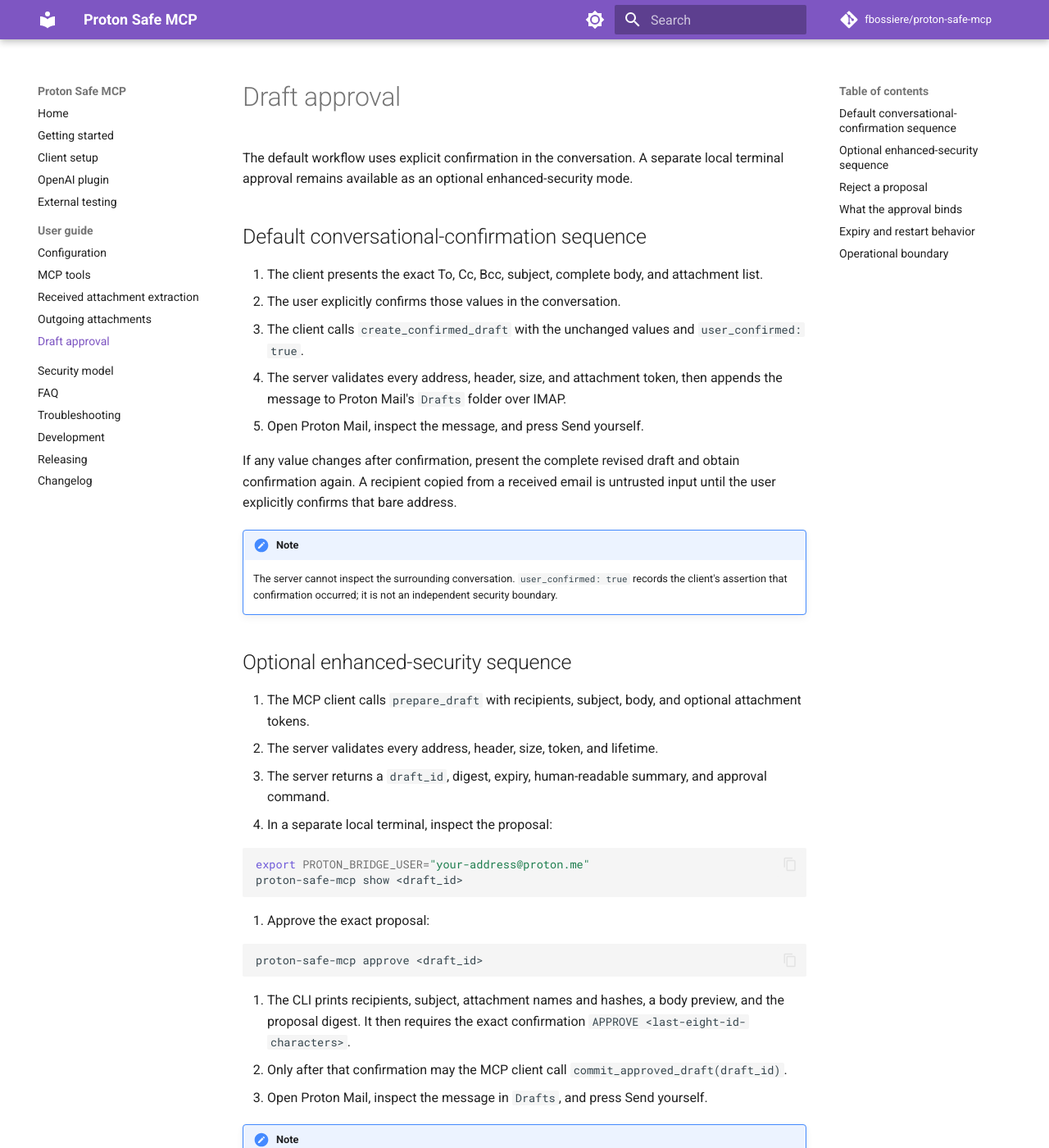
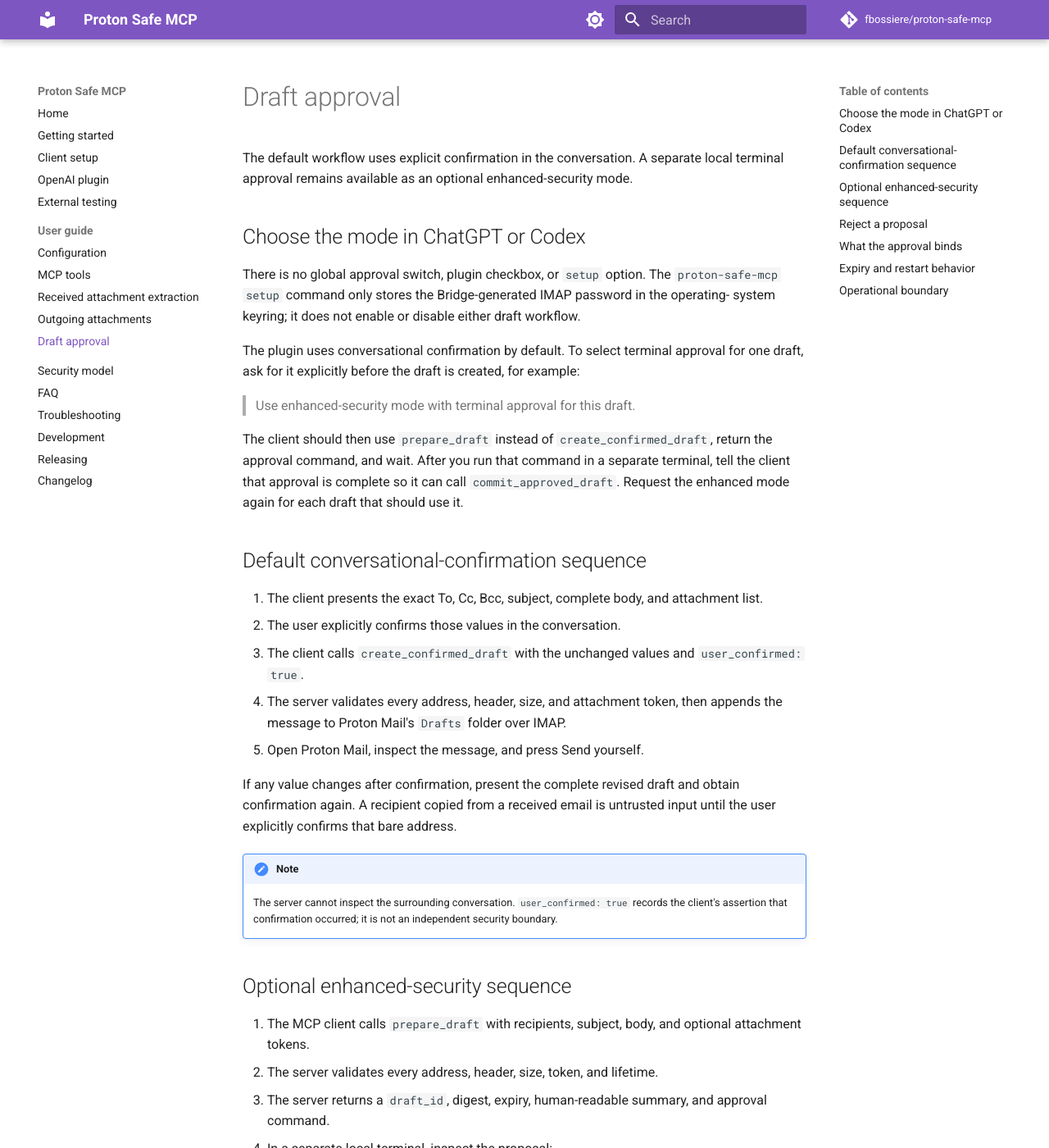
Before and after one commit to fbossiere/proton-safe-mcp, an MkDocs documentation site: the page built from docs/draft-approval.md, in a window 1280 px wide and 1400 px high. Shown: the whole window at 82% size. Built offline with MkDocs 1.6.1 and Material for MkDocs 9.7.7, drawn with Linux system fonts in a browser that asks for light colours; comment, search, counter and statistics services are not loaded; some of the changed text lies outside the part shown.

Commit message:
docs: clarify optional terminal approval (#33)
* docs: clarify optional terminal approval

* Potential fix for pull request finding

Co-authored-by: Copilot Autofix powered by AI <175728472+Copilot@users.noreply.github.com>

* Potential fix for pull request finding

Co-authored-by: Copilot Autofix powered by AI <175728472+Copilot@users.noreply.github.com>

---------

Co-authored-by: Copilot Autofix powered by AI <175728472+Copilot@users.noreply.github.com>

````diff
--- a/docs/draft-approval.md
+++ b/docs/draft-approval.md
@@ -2,6 +2,22 @@
 
 The default workflow uses explicit confirmation in the conversation. A separate local terminal
 approval remains available as an optional enhanced-security mode.
+
+## Choose the mode in ChatGPT or Codex
+
+There is no global approval switch, plugin checkbox, or `setup` option. The
+`proton-safe-mcp setup` command only stores the Bridge-generated IMAP password in the operating-
+system keyring; it does not enable or disable either draft workflow.
+
+The plugin uses conversational confirmation by default. To select terminal approval for one draft,
+ask for it explicitly before the draft is created, for example:
+
+> Use enhanced-security mode with terminal approval for this draft.
+
+The client should then use `prepare_draft` instead of `create_confirmed_draft`, return the approval
+command, and wait. After you run that command in a separate terminal, tell the client that approval
+is complete so it can call `commit_approved_draft`. Request the enhanced mode again for each draft
+that should use it.
 
 ## Default conversational-confirmation sequence
 
@@ -38,6 +54,13 @@ confirms that bare address.
 
    ```bash
    proton-safe-mcp approve <draft_id>
+   ```
+
+   If the command is not installed globally, run the pinned release with `uvx` instead:
+
+   ```bash
+   uvx --from proton-safe-mcp==1.2.0 proton-safe-mcp show <draft_id>
+   uvx --from proton-safe-mcp==1.2.0 proton-safe-mcp approve <draft_id>
    ```
 
 6. The CLI prints recipients, subject, attachment names and hashes, a body preview, and the proposal digest. It then requires the exact confirmation `APPROVE <last-eight-id-characters>`.
````
Also changed, not shown: CHANGELOG.md (+6 -0 lines), README.md (+3 -0 lines), docs/openai-plugin.md (+16 -0 lines), plugins/proton-safe/README.md (+3 -1 lines).
